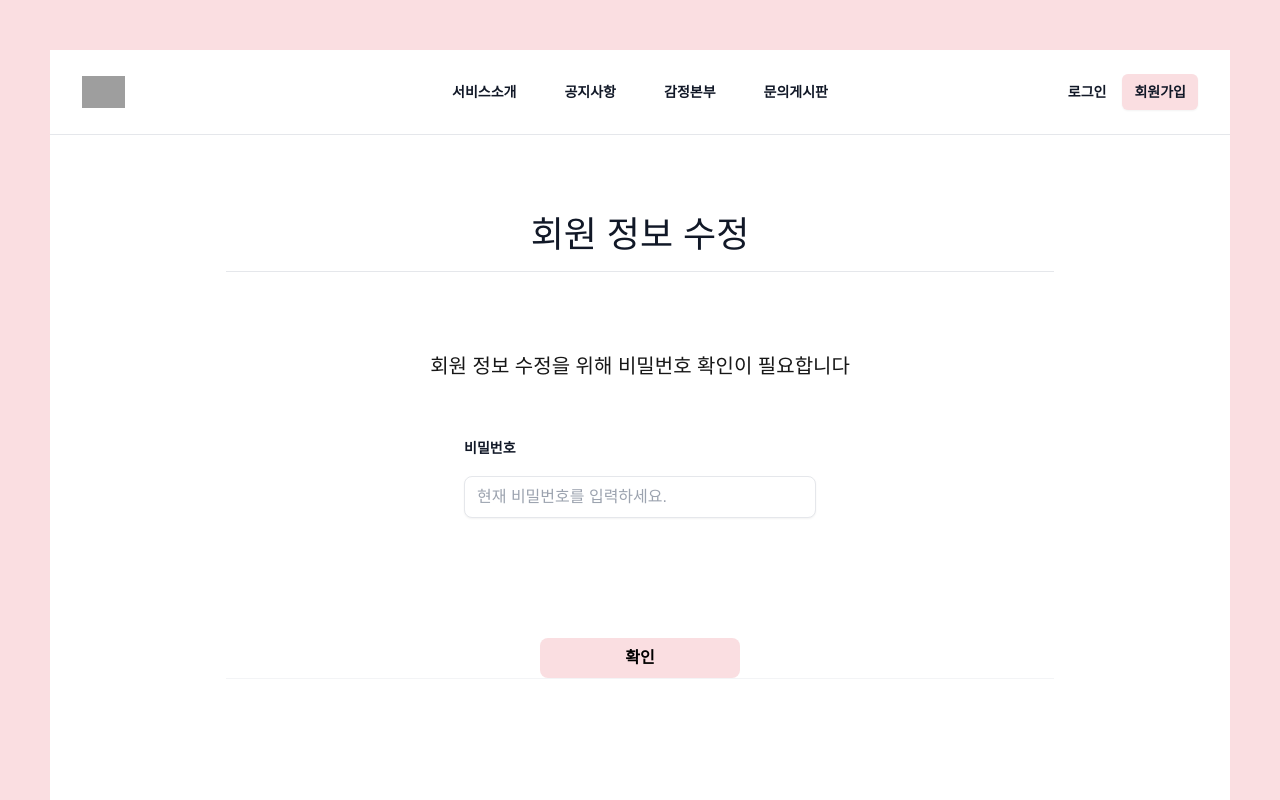
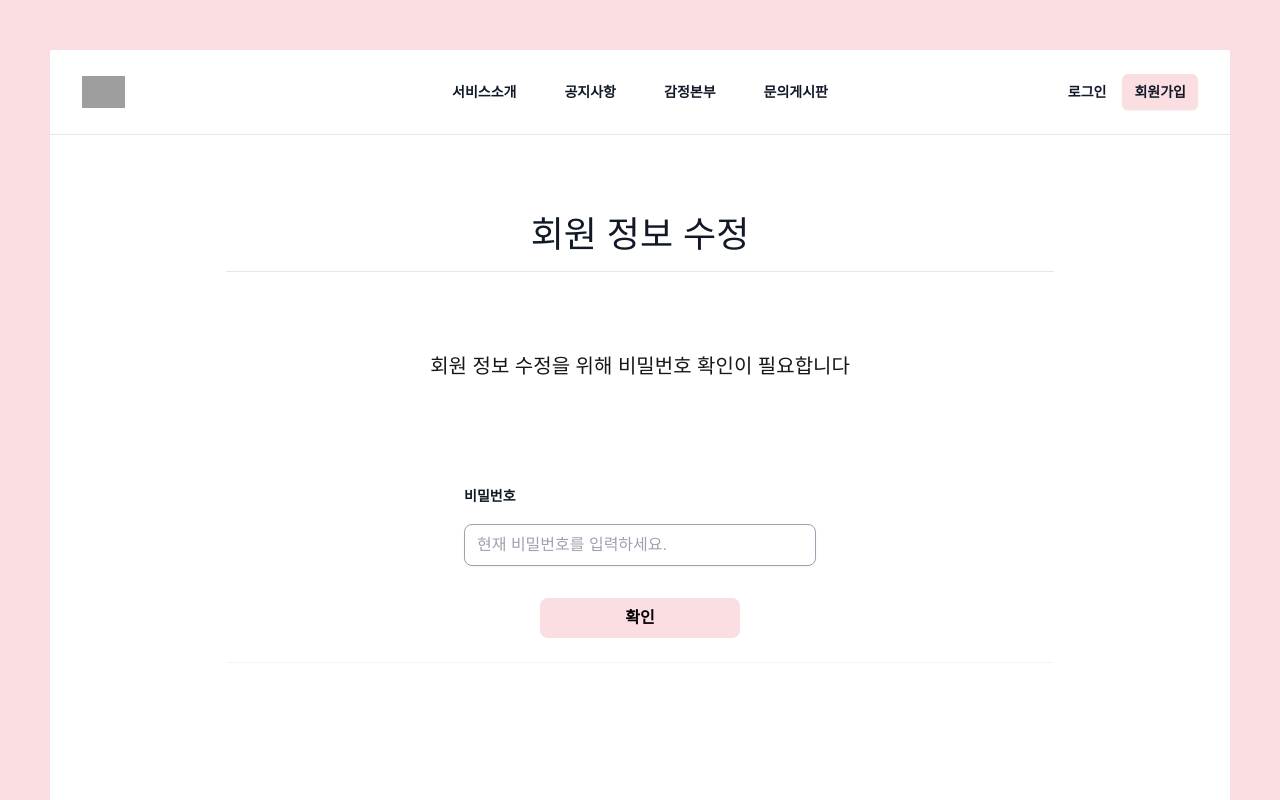
Before and after one commit to gjtjdwl/insideout-front, a Next.js app: page /mypage/verify in a window 1280 px wide. Shown: the top 800 px of the page. Built offline with nearby package versions, Linux system fonts and the light colour scheme; grey boxes are pictures that could not be loaded.

Commit message:
feat: 회원정보 수정시 비밀번호 확인 api 통신 로직 작성

```diff
--- a/app/(header)/mypage/edit/page.tsx
+++ b/app/(header)/mypage/edit/page.tsx
@@ -1,6 +1,8 @@
 'use client';
 import { useRouter } from 'next/navigation';
 import { useState } from 'react';
+import { UserAPI } from '@/app/api';
+
 interface updateValues {
   password: string;
   email?: string;
@@ -49,7 +51,7 @@ export default function EditProfilePage() {
               <div className="mt-1 text-gray-400 sm:col-span-2 sm:mt-0">
                 <input
                   type="password"
-                  id="password"
+                  id="confirmPassword"
                   placeholder="새 비밀번호를 입력하세요."
                   className={`w-full px-3 py-2 border rounded-lg shadow-sm focus:outline-none focus:ring-1 focus:ring-black`}
                   required
--- a/app/(header)/mypage/page.tsx
+++ b/app/(header)/mypage/page.tsx
@@ -22,6 +22,7 @@ export default function Mypage() {
   });
   const [loading, setLoading] = useState(true);
   const router = useRouter();
+
   useEffect(() => {
     const handleLoad = async () => {
       try {
--- a/app/(header)/mypage/verify/page.tsx
+++ b/app/(header)/mypage/verify/page.tsx
@@ -1,10 +1,23 @@
 'use client';
 import { useRouter } from 'next/navigation';
 import { useState } from 'react';
+import { UserAPI } from '@/app/api';
 
 export default function VerifyPage() {
   const router = useRouter();
   const [password, setPassword] = useState<string>('');
+
+  const handleSubmit = async (e: React.FormEvent) => {
+    e.preventDefault();
+
+    try {
+      const response = await UserAPI.editVerify(password);
+      console.log(response);
+      router.replace('/mypage/edit');
+    } catch (error: unknown) {
+      console.log(error);
+    }
+  };
   const handleClick = () => {
     router.replace('/mypage/edit');
   };
@@ -24,8 +37,11 @@ export default function VerifyPage() {
           <div className="flex justify-center items-center my-8 font-medium text-xl">
             회원 정보 수정을 위해 비밀번호 확인이 필요합니다
           </div>
-          <div className="mx-auto px-4 py-6 w-96">
-            <label className="text-center text-sm/6 font-semibold text-gray-900">
+          <form
+            onSubmit={handleSubmit}
+            className="mx-auto mt-12 px-4 py-6 w-96"
+          >
+            <label className=" text-center text-sm/6 font-semibold text-gray-900">
               비밀번호
             </label>
 
@@ -34,22 +50,22 @@ export default function VerifyPage() {
                 type="password"
                 id="password"
                 placeholder="현재 비밀번호를 입력하세요."
-                className={`w-full px-3 py-2 border rounded-lg shadow-sm focus:outline-none focus:ring-1 focus:ring-black`}
+                className={`w-full px-3 py-2 border border-gray-400 rounded-lg shadow-sm focus:outline-none focus:ring-1 focus:ring-black`}
                 value={password}
                 onChange={(e) => setPassword(e.target.value)}
                 required
               />
             </div>
-          </div>
 
-          <div className="flex justify-center items-center mt-24">
+            <div className="flex justify-center items-center mt-8">
               <button
-              onClick={handleClick}
+                type="submit"
                 className="bg-customPink w-[200px] text-black font-semibold py-2 rounded-lg hover:bg-customPinkHover focus:outline-none"
               >
                 확인
               </button>
             </div>
+          </form>
         </div>
       </div>
     </div>
--- a/app/api/userinfo.ts
+++ b/app/api/userinfo.ts
@@ -24,9 +24,16 @@ const user = (api: AxiosInstance) => ({
     return response.data;
   },
   editVerify: async (password: string) => {
-    const response = await api.post('/api/auth/login', {
-      password: password,
-    });
+    const token = getCookieValue('jwt');
+    const response = await api.post(
+      '/api/users/verify-password',
+      {
+        password: password,
+      },
+      {
+        headers: { Authorization: `Bearer ${token}` },
+      }
+    );
     return response.data;
   },
 });
```
Lines whose indentation alone changed are shown as unchanged.
